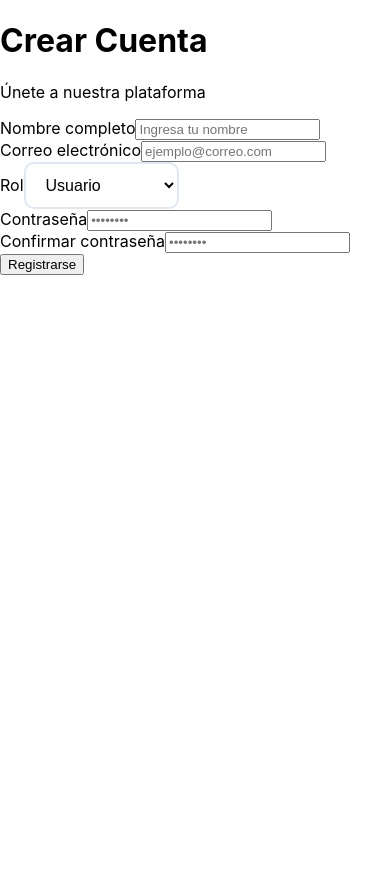
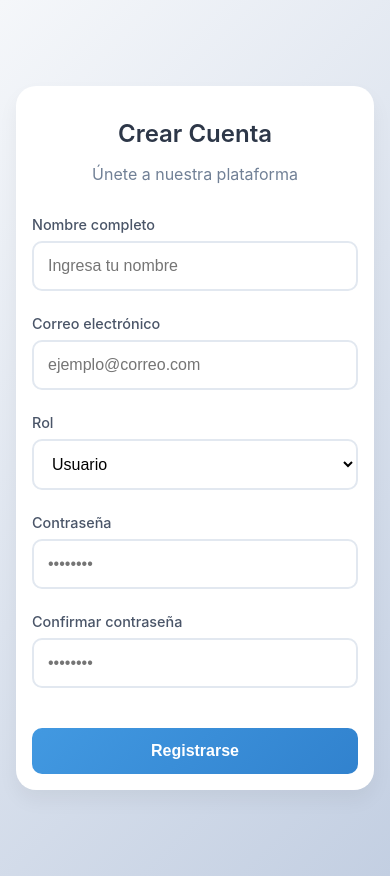
Before and after one commit to Tanosjuanpi05/ProyectoFinalWeb, a React (Create React App) app in the folder frontend/: page / in a window 390 px wide. Before the commit the page ends 844 px from the top, so only its background shows below. Built offline with nearby package versions, Linux system fonts and the light colour scheme.

Commit message:
se arrega la vista register, ya es funcional

```diff
--- a/frontend/src/components/Register.css
+++ b/frontend/src/components/Register.css
@@ -1,20 +1,161 @@
-/* Añadir al archivo Register.css */
+/* Register.css */
+.register-container {
+  min-height: 100vh;
+  display: flex;
+  justify-content: center;
+  align-items: center;
+  background: linear-gradient(135deg, #f5f7fa 0%, #c3cfe2 100%);
+  padding: 20px;
+}
+
+.register-card {
+  background: white;
+  border-radius: 20px;
+  padding: 2rem;
+  width: 100%;
+  max-width: 500px;
+  box-shadow: 0 10px 20px rgba(0, 0, 0, 0.05);
+}
+
+.register-header {
+  text-align: center;
+  margin-bottom: 2rem;
+}
+
+.register-header h1 {
+  color: #2d3748;
+  font-size: 2rem;
+  margin-bottom: 0.5rem;
+  font-weight: 600;
+}
+
+.register-header p {
+  color: #718096;
+  font-size: 1rem;
+}
+
+.register-form {
+  display: flex;
+  flex-direction: column;
+  gap: 1.5rem;
+}
+
+.form-group {
+  display: flex;
+  flex-direction: column;
+  gap: 0.5rem;
+}
+
+.form-group label {
+  color: #4a5568;
+  font-size: 0.9rem;
+  font-weight: 500;
+}
+
+.form-group input,
 .role-select {
-  padding: 12px 16px;
+  padding: 0.75rem 1rem;
   border: 2px solid #e2e8f0;
   border-radius: 10px;
   font-size: 1rem;
+  transition: all 0.3s ease;
   background-color: white;
-  cursor: pointer;
-  transition: all 0.3s ease;
 }
 
+.form-group input:focus,
 .role-select:focus {
   border-color: #4299e1;
   outline: none;
   box-shadow: 0 0 0 3px rgba(66, 153, 225, 0.1);
 }
 
-.role-select option {
-  padding: 12px;
+.register-button {
+  background: linear-gradient(135deg, #4299e1 0%, #3182ce 100%);
+  color: white;
+  padding: 1rem;
+  border: none;
+  border-radius: 10px;
+  font-size: 1rem;
+  font-weight: 600;
+  cursor: pointer;
+  transition: all 0.3s ease;
+  margin-top: 1rem;
 }
+
+.register-button:hover {
+  transform: translateY(-2px);
+  box-shadow: 0 4px 12px rgba(66, 153, 225, 0.2);
+}
+
+.register-button:active {
+  transform: translateY(0);
+}
+
+.error-message {
+  background-color: #fff5f5;
+  color: #e53e3e;
+  padding: 1rem;
+  border-radius: 10px;
+  margin-bottom: 1rem;
+  text-align: center;
+  border: 1px solid #feb2b2;
+  font-size: 0.9rem;
+  animation: fadeIn 0.3s ease-in;
+}
+
+.success-message {
+  background-color: #f0fff4;
+  color: #38a169;
+  padding: 1rem;
+  border-radius: 10px;
+  margin-bottom: 1rem;
+  text-align: center;
+  border: 1px solid #9ae6b4;
+}
+
+/* Estilos responsivos */
+@media (max-width: 768px) {
+  .register-card {
+    padding: 1.5rem;
+  }
+
+  .register-header h1 {
+    font-size: 1.75rem;
+  }
+
+  .form-group input,
+  .role-select,
+  .register-button {
+    padding: 0.875rem;
+  }
+}
+
+@media (max-width: 480px) {
+  .register-container {
+    padding: 1rem;
+  }
+
+  .register-card {
+    padding: 1rem;
+  }
+
+  .register-header h1 {
+    font-size: 1.5rem;
+  }
+}
+
+/* Animaciones suaves */
+@keyframes fadeIn {
+  from {
+    opacity: 0;
+    transform: translateY(10px);
+  }
+  to {
+    opacity: 1;
+    transform: translateY(0);
+  }
+}
+
+.register-card {
+  animation: fadeIn 0.5s ease-out;
+}
--- a/frontend/src/components/Register.jsx
+++ b/frontend/src/components/Register.jsx
@@ -22,6 +22,9 @@ const Register = () => {
     }));
   };
 
+  // Register.jsx
+// Register.jsx
+
 const handleSubmit = async (e) => {
   e.preventDefault();
   setError('');
@@ -33,7 +36,6 @@ const Register = () => {
   }
 
   try {
-      // Asegurarnos de que los datos coincidan exactamente con el formato esperado
       const userData = {
           name: formData.name,
           email: formData.email,
@@ -41,12 +43,7 @@ const Register = () => {
           role: formData.role
       };
 
-      // Agregar console.log para debugging
-      console.log('Datos a enviar:', userData);
-
       const response = await userService.createUser(userData);
-      console.log('Respuesta del servidor:', response);
-
       setSuccess(true);
       setFormData({
           name: '',
@@ -56,8 +53,28 @@ const Register = () => {
           role: 'user'
       });
   } catch (error) {
-      console.error('Error completo:', error);
-      setError(error.response?.data?.detail || 'Error al registrar usuario');
+      if (error.response) {
+          // Manejo específico para errores de validación (422)
+          if (error.response.status === 422) {
+              const validationErrors = error.response.data.detail;
+              if (Array.isArray(validationErrors)) {
+                  // Si es un array de errores, mostrar el primer mensaje
+                  setError(validationErrors[0].msg);
+              } else if (typeof validationErrors === 'string') {
+                  // Si es un string directo
+                  setError(validationErrors);
+              } else {
+                  // Para otros formatos de error
+                  setError('Error de validación en el formulario');
+              }
+          } else {
+              setError(error.response.data.detail || 'Error en el registro');
+          }
+      } else if (error.request) {
+          setError('No se pudo conectar con el servidor');
+      } else {
+          setError('Error al procesar la solicitud');
+      }
   }
 };
 
@@ -120,6 +137,7 @@ const Register = () => {
             >
               <option value="user">Usuario</option>
               <option value="admin">Administrador</option>
+              <option value="moderator">Moderador</option>
             </select>
           </div>
 
--- a/frontend/src/services/api.js
+++ b/frontend/src/services/api.js
@@ -1,6 +1,6 @@
 import axios from 'axios';
 
-const BASE_URL = "http://localhost:8000";
+const BASE_URL = "http://localhost:8000/api";
 
 const commentService = {
   // Crear un nuevo comentario
@@ -326,7 +326,7 @@ const membershipService = {
     // Crear un nuevo usuario
       createUser: async (userData) => {
        try {
-         const response = await axios.post(`${BASE_URL}/users`, userData);
+         const response = await axios.post(`${BASE_URL}/users/`, userData);
          return response.data;
        } catch (error) {
          throw error;
```
Lines whose indentation alone changed are shown as unchanged.
